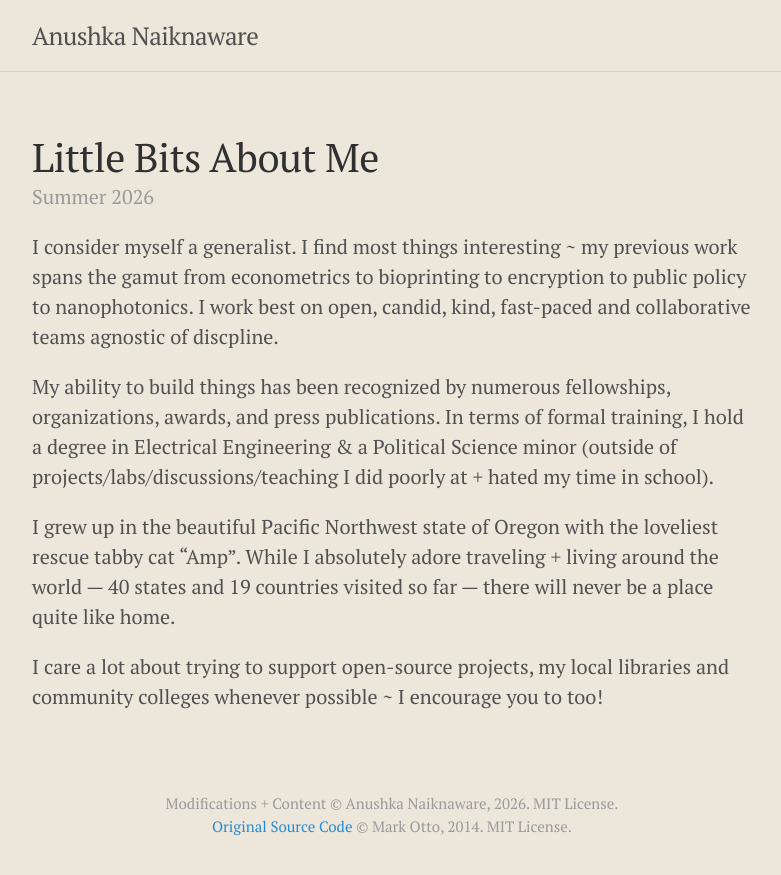
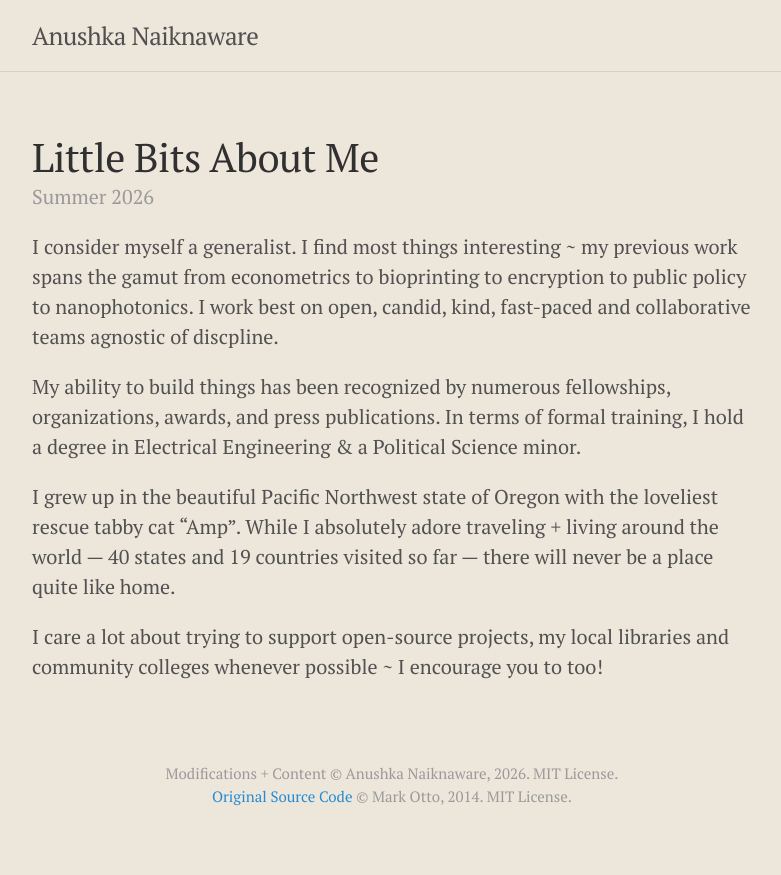
Before and after one commit to anushkanaiknaware/anushkanaiknaware.github.io, a Jekyll site: the page built from _posts/2026-08-21-intro.md, in a window 1280 px wide. Shown: the top 875 px of the page, without its empty margins (248-1029 px from the left). Built offline with Jekyll 4.4.1, drawn with Linux system fonts in a browser that asks for light colours.

Commit message:
Update 2026-08-21-intro.md

```diff
--- a/_posts/2026-08-21-intro.md
+++ b/_posts/2026-08-21-intro.md
@@ -5,7 +5,7 @@ season: Summer
 ---
 I consider myself a generalist. I find most things interesting ~ my previous work spans the gamut from econometrics to bioprinting to encryption to public policy to nanophotonics. I work best on open, candid, kind, fast-paced and collaborative teams agnostic of discpline.
 
-My ability to build things has been recognized by numerous fellowships, organizations, awards, and press publications. In terms of formal training, I hold a degree in Electrical Engineering & a Political Science minor (outside of projects/labs/discussions/teaching I did poorly at + hated my time in school).
+My ability to build things has been recognized by numerous fellowships, organizations, awards, and press publications. In terms of formal training, I hold a degree in Electrical Engineering & a Political Science minor.
 
 I grew up in the beautiful Pacific Northwest state of Oregon with the loveliest rescue tabby cat "Amp". While I absolutely adore traveling + living around the world — 40 states and 19 countries visited so far — there will never be a place quite like home.
 
```
